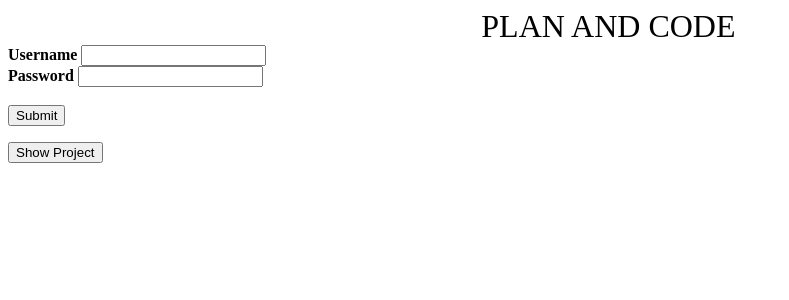
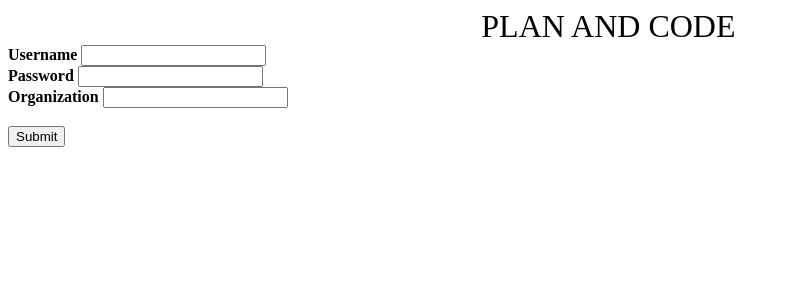
Before and after one commit to PlanAndCode/PlanAndCode, a Django app: page / in a window 1280 px wide. Shown: the top 300 px of the page, without its empty margins (0-789 px from the left). Run offline with Django 3.2, Linux system fonts and the light colour scheme.

Commit message:
Update index.html

```diff
--- a/Django_planandcode/templates/index.html
+++ b/Django_planandcode/templates/index.html
@@ -1,3 +1,4 @@
+<head>
 <title>Title</title>
 </head>
 <body>
@@ -11,20 +12,18 @@
         </div>
 
 
-       <form method='POST' action='.'>{% csrf_token %}
-     <label><b>Username</b></label>
+       <form method='POST' action="{% url 'page2' %}">{% csrf_token %}
+	   <label><b>  Username </b></label>
 
        <input name='textfield' type='uname' ><br>
        <label><b>Password</b></label>
-       <input name='textfield2' type='psw' ><br><br>
-       <input type='submit' value='Submit'>
+       <input name='textfield2' type='psw' ><br>
+           <label><b>Organization</b></label>
+           <input name='textfield3' type='org' ><br><br>
+
+           <input type='submit' value='Submit'>
        </form>
 
-
-
-        <form method='POST2' action="{% url 'page2' %}">
-        <input type="submit" value="Show Project">
-         </form>
 
 
 
```
